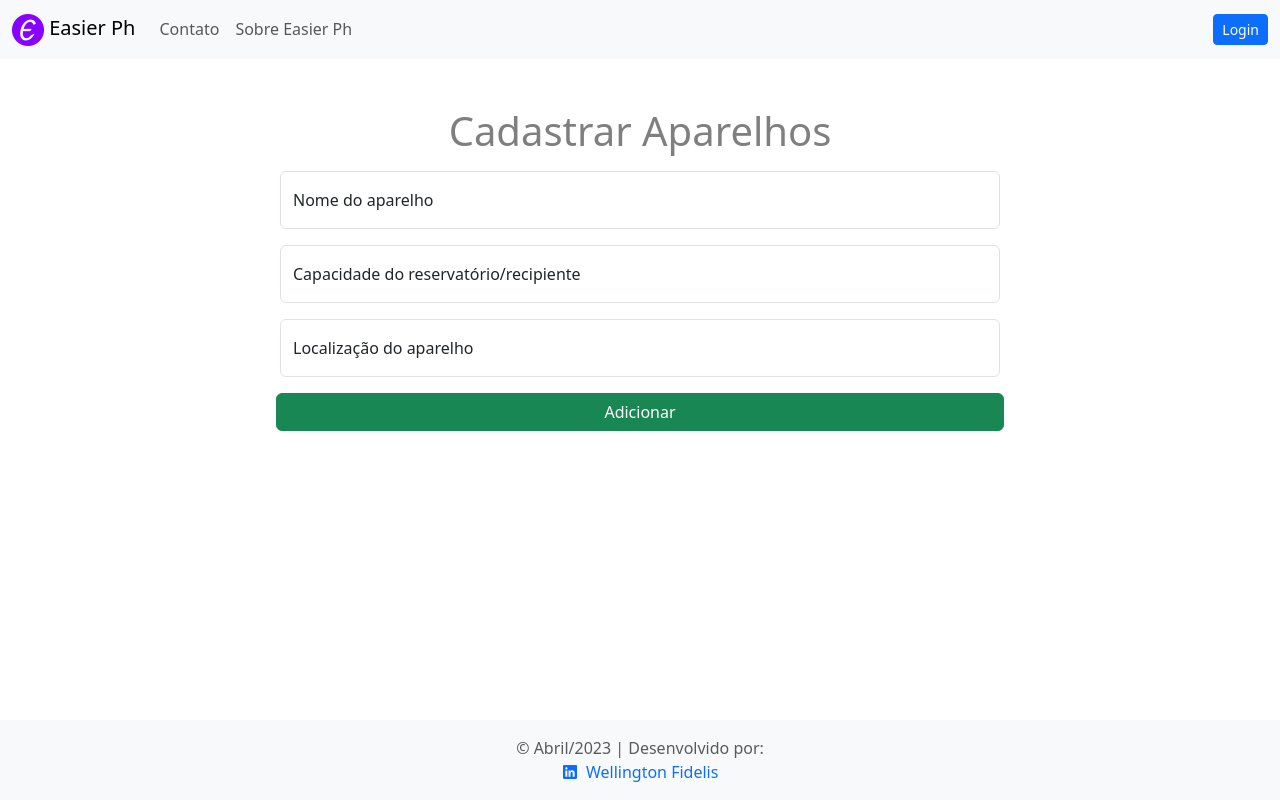
After one commit to rafaelaport/projeto_tcc, a Django app: page /devices/create/ in a window 1280 px wide. The commit adds this page. Run offline with Django 4.2, Linux system fonts and the light colour scheme.

Commit message:
feat(models device): adding a form to use on the edit page

```diff
--- a/project_django/devices/urls.py
+++ b/project_django/devices/urls.py
@@ -1,9 +1,10 @@
 from django.urls import path
-from .views import DevicesView
+from .views import DeviceListView, DeviceCreateView
 
 
 app_name = 'devices'
 
 urlpatterns = [
-  path('list/', DevicesView.as_view(), name='devices-list'),
+  path('list/', DeviceListView.as_view(), name='device-list'),
+  path('create/', DeviceCreateView.as_view(), name='device-create'),
 ]
--- a/project_django/devices/views.py
+++ b/project_django/devices/views.py
@@ -1,22 +1,27 @@
-from django.contrib.auth.decorators import login_required
-from django.shortcuts import render
 from devices.models import Device
-from users.models import CustomUser
+from django.urls import reverse_lazy
 from django.views.generic.list import ListView
+from django.views.generic.edit import CreateView, UpdateView
 
 
 # Create your views here.
-class DevicesView(ListView):
+class DeviceCreateView(CreateView):
+    model = Device
+    template_name = "devices/create.html"
+    fields = ["user", "name", "capacity", "place"]
+    success_url = reverse_lazy("device-list")
+
+
+class DeviceListView(ListView):
     template_name = "devices/list.html"
     model = Device
+    context_object_name = "devices"
 
     def get_context_data(self, **kwargs):
         context = super().get_context_data(**kwargs)
-        # context["devices"] = Device.objects.all()
-        print("##########  ", self.request.user.id)
         return context
 
     def get_queryset(self):
-        queryset = super(DevicesView, self).get_queryset()
+        queryset = super(DeviceListView, self).get_queryset()
         queryset = queryset.filter(user=self.request.user)
         return queryset
--- a/project_django/templates/base.html
+++ b/project_django/templates/base.html
@@ -39,5 +39,11 @@
     <script src="https://cdn.jsdelivr.net/npm/bootstrap@5.3.0-alpha1/dist/js/bootstrap.min.js" integrity="sha384-mQ93GR66B00ZXjt0YO5KlohRA5SY2XofN4zfuZxLkoj1gXtW8ANNCe9d5Y3eG5eD" crossorigin="anonymous"></script>
     <script type="module" src="https://unpkg.com/ionicons@7.1.0/dist/ionicons/ionicons.esm.js"></script>
     <script nomodule src="https://unpkg.com/ionicons@7.1.0/dist/ionicons/ionicons.js"></script>
+    <script>
+      var tooltipTriggerList = [].slice.call(document.querySelectorAll('[data-bs-toggle="tooltip"]'))
+      var tooltipList = tooltipTriggerList.map(function (tooltipTriggerEl) {
+        return new bootstrap.Tooltip(tooltipTriggerEl)
+      });
+    </script>
 </body>
 </html>
--- /dev/null
+++ b/project_django/templates/devices/create.html
@@ -0,0 +1,33 @@
+{% extends "base.html" %}
+{% block title %}Cadastrar Aparelho{% endblock %}
+{% block content %}
+<div class="container">
+  <div class="mb-3 text-center text-black-50">
+    <h1>Cadastrar Aparelhos</h1>
+  </div>
+  <form method="post">
+    {% csrf_token %}
+    <div class="row">
+      <div class="col-8 mx-auto">
+        <div class="form-floating mb-3">
+          <input type="text" class="form-control" id="name" name="name" placeholder="">
+          <label for="name">Nome do aparelho</label>
+        </div>
+        <div class="form-floating mb-3">
+          <input type="number" class="form-control" id="capacity" name="capacity" placeholder="">
+          <label for="capacity">Capacidade do reservatório/recipiente</label>
+        </div>
+        <div class="form-floating mb-3">
+          <input type="text" class="form-control" id="place" name="place" placeholder="">
+          <label for="place">Localização do aparelho</label>
+        </div>
+      </div>
+    </div>
+
+    <div class="row col-8 mx-auto">
+      <button class="btn btn-success" type="submit">Adicionar</button>
+    </div>
+
+  </form>
+</div>
+{% endblock content %}
--- a/project_django/templates/partials/navbar.html
+++ b/project_django/templates/partials/navbar.html
@@ -19,7 +19,7 @@
               </a>
             </li>
             <li class="nav-item">
-              <a class="nav-link {% if request.path == '/devices/list/' %}active{% endif %}" href="{% url 'devices:devices-list' %}" tabindex="-1" aria-disabled="true">Meus aparelhos</a>
+              <a class="nav-link {% if request.path == '/devices/list/' %}active{% endif %}" href="{% url 'devices:device-list' %}" tabindex="-1" aria-disabled="true">Meus aparelhos</a>
             </li>
         {% endif %}
         <li class="nav-item">
```
Also changed, not shown: project_django/devices/forms.py (added, +8 -0 lines), project_django/templates/devices/list.html (+14 -4 lines), project_django/README.md.
